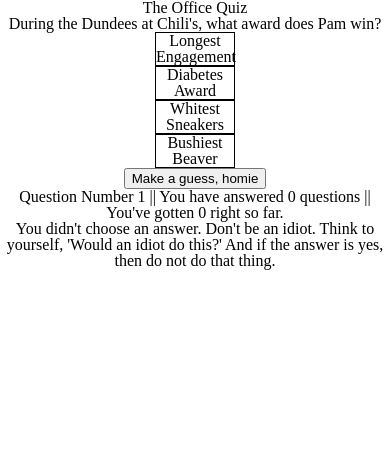
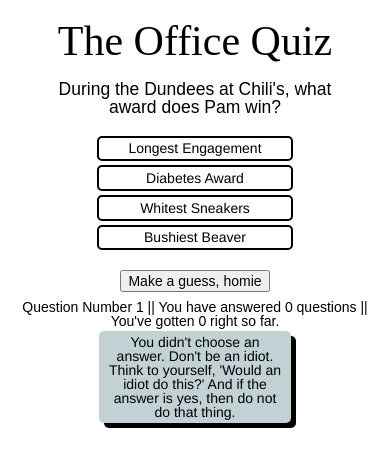
Before and after one commit to varunrajan/quiz-app, a website: page index.html in a window 390 px wide. Both pictures are taken after a click on the button "Make a guess, homie". Drawn offline with nearby package versions, Linux system fonts and the light colour scheme.

Commit message:
Add some CSS including media queries

```diff
--- a/index.html
+++ b/index.html
@@ -9,7 +9,7 @@
 
 </head>
 <body>
-	<h1>The Office Quiz</h1>
+	<h1 id="title">The Office Quiz</h1>
 		<div id="quiz-content">
 			<h2 class="question">During the Dundees at Chili's, what award does Pam win?</h2>
 				<ul>
--- a/js/script.js
+++ b/js/script.js
@@ -35,6 +35,10 @@
 	// Set up variables for counter
 	var count = parseInt($("span#count").text());
 	var answered = parseInt($("span#answered").text());
+
+	// Increment number
+	var next = function(idName, e) {console.log(e); return $("<span id="+idName+">"+e+"</span>");}
+
 	//Make number-right counter go up only upon choosing correct answer.
 	var numberRight = parseInt($("span#number-right").text());
 	//Display different messages under the counters
@@ -59,10 +63,13 @@
 	function counter(){
 		console.log("counter ran!")
 		if (count < 5){
-			$("span#count").replaceWith($("<span id='count'>"+(++count)+"</span>"));
+			count = count+1;
+			$("span#count").replaceWith(next("count",count));
+
 		}
 		if (answered < 5){
-			$("span#answered").replaceWith($("<span id='answered'>"+(++answered)+"</span>"));
+			answered = answered + 1;
+			$("span#answered").replaceWith(next("answered",answered));
 		}
 	}
 
@@ -71,7 +78,8 @@
 	function answerReview(){
 		console.log("answerReview ran!");
 		if ($("li.selected").text() == allQuestions[answered].correct){
-			$("span#number-right").replaceWith($("<span id='number-right'>"+(++numberRight)+"</span>"));
+			numberRight = numberRight +1;
+			$("span#number-right").replaceWith(next("number-right",numberRight));
 			$("h2.message").remove();
 			$("h3").after(rightMessage);
 		}
@@ -94,6 +102,7 @@
 	function replaceQuestion(){
 		console.log("replaceQuestion ran!");
 		if (answered < 5){
+			console.log(answered);
 			$("div#quiz-content").replaceWith($("<div id='quiz-content'><h2 class='question'>"+allQuestions[answered].question+"</h2><ul><li class='choice'>"+allQuestions[answered].choices[0]+"</li><li class='choice'>"+allQuestions[answered].choices[1]+"</li><li class='choice'>"+allQuestions[answered].choices[2]+"</li><li class='choice'>"+allQuestions[answered].choices[3]+"</li></ul></div>"));
 		} else if (answered == 5){
 			result();
--- a/style.css
+++ b/style.css
@@ -49,21 +49,110 @@
 
 /*END OF ALL THE RESET NONSENSE*/
 
+
+
+@media (max-width: 720px){
+	html {
+		font-size: 14px;
+
+	}
+	li.choice{
+		width: 45%;
+	}
+	h2.question{
+		font-size: 1.25rem;
+		width: 75%;
+	}
+}
+@media (min-width: 720px){
+	h1#title{
+		margin-top: 2%;
+	}
+	div#quiz-content{
+		margin-top: 2%;
+	}
+	ul li:first-child{
+		margin-top: 2%;
+	}
+	ul li:last-child{
+		margin-bottom: 2%;
+	}
+}
+
 * {
 	margin: auto;
 	text-align: center;
 }
 
 
+h1{
+	margin-top: 5%;
+	font-family: American Typewriter, serif;
+	font-size: 3rem;
+}
+
+ul li:first-child{
+	margin-top: 5%;
+}
+
+ul li:last-child{
+	margin-bottom: 5%;
+}
+
+li:hover:not(.selected){
+	background-color: #c1d1d4;
+	font-weight: bold;
+	cursor: crosshair;
+}
+
+#quiz-content{
+	margin-top: 5%;
+
+}
+
+.question{
+	margin: auto;
+	width: 50%;
+	font-family: Futura, sans-serif;
+	font-size: 1.5rem;
+}
+
 .choice{
 	text-align: center;
+	font-family: Helvetica, sans-serif;
 	margin: auto;
+	margin-top: 1%;
+	margin-bottom: 1%;
+	padding: 1% 2% 1% 2%;
 	width: 20%;
-	border: 1px solid black;
+	border: 2px solid black;
+	border-radius: 5px;
 }
 
 
 .selected {
-	text-decoration: line-through;
-	color: red;
+	background-color: #b03032;
+	color: white;
+	font-weight: bold;
 }
+
+button {
+	font-size: 1rem;
+	margin-bottom: 2%;
+	cursor: pointer;
+}
+
+h3 {
+	font-family: Futura, sans-serif;
+}
+
+.message {
+	font-family: Helvetica, sans-serif;
+	border-radius: 5px;
+	background-color: #c1d1d4;
+	box-shadow: 5px 5px;
+	width: 45%;
+	margin: auto;
+	margin-top: 1%;
+	padding: 1% 2% 1% 2%;
+}
```
Also changed, not shown: package.json (added, +19 -0 lines).
